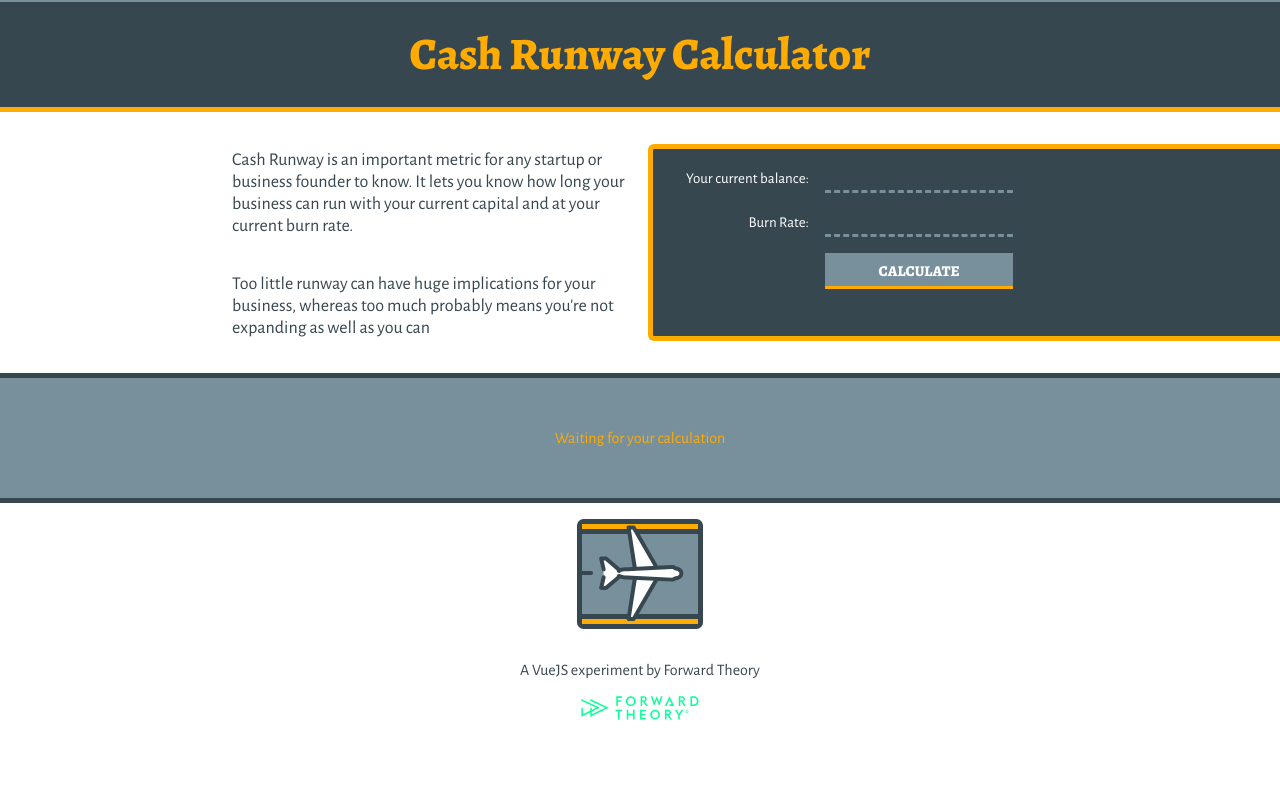
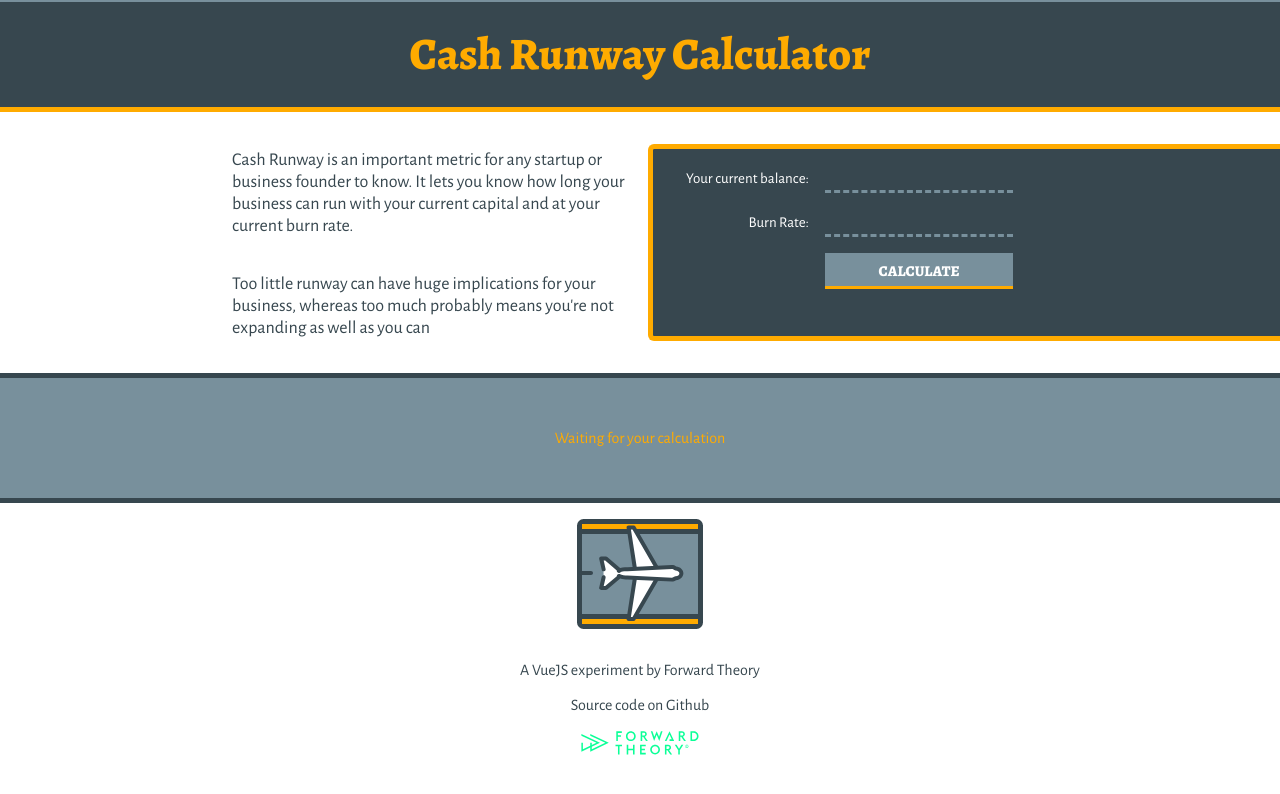
Before and after one commit to adamhughes86/cash-runway-calculator, a Vue app: page / in a window 1280 px wide. Shown: the top 794 px of the page. Built offline with nearby package versions, Linux system fonts and the light colour scheme.

Commit message:
Add source code link

```diff
--- a/src/components/Footer.vue
+++ b/src/components/Footer.vue
@@ -1,6 +1,8 @@
 <template>
   <footer>
     <p>A VueJS experiment by <a href="http://forwardtheory.co.uk">Forward Theory</a></p>
+
+    <p><a href="https://github.com/adamhughes86/cash-runway-calculator">Source code on Github</a></p>
 
     <a href="http://forwardtheory.co.uk">
       <svg width="118" height="24" xmlns="http://www.w3.org/2000/svg">
```
